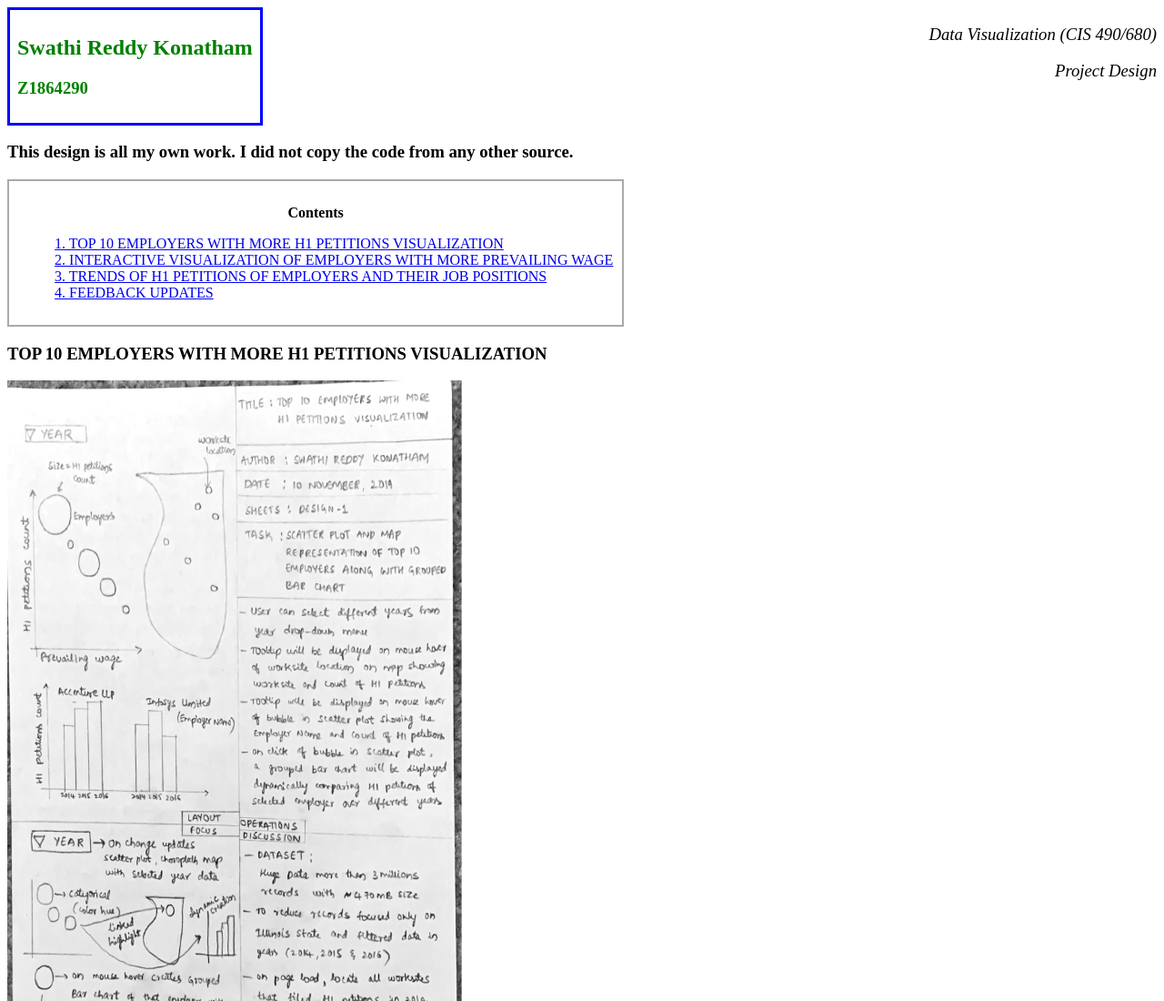
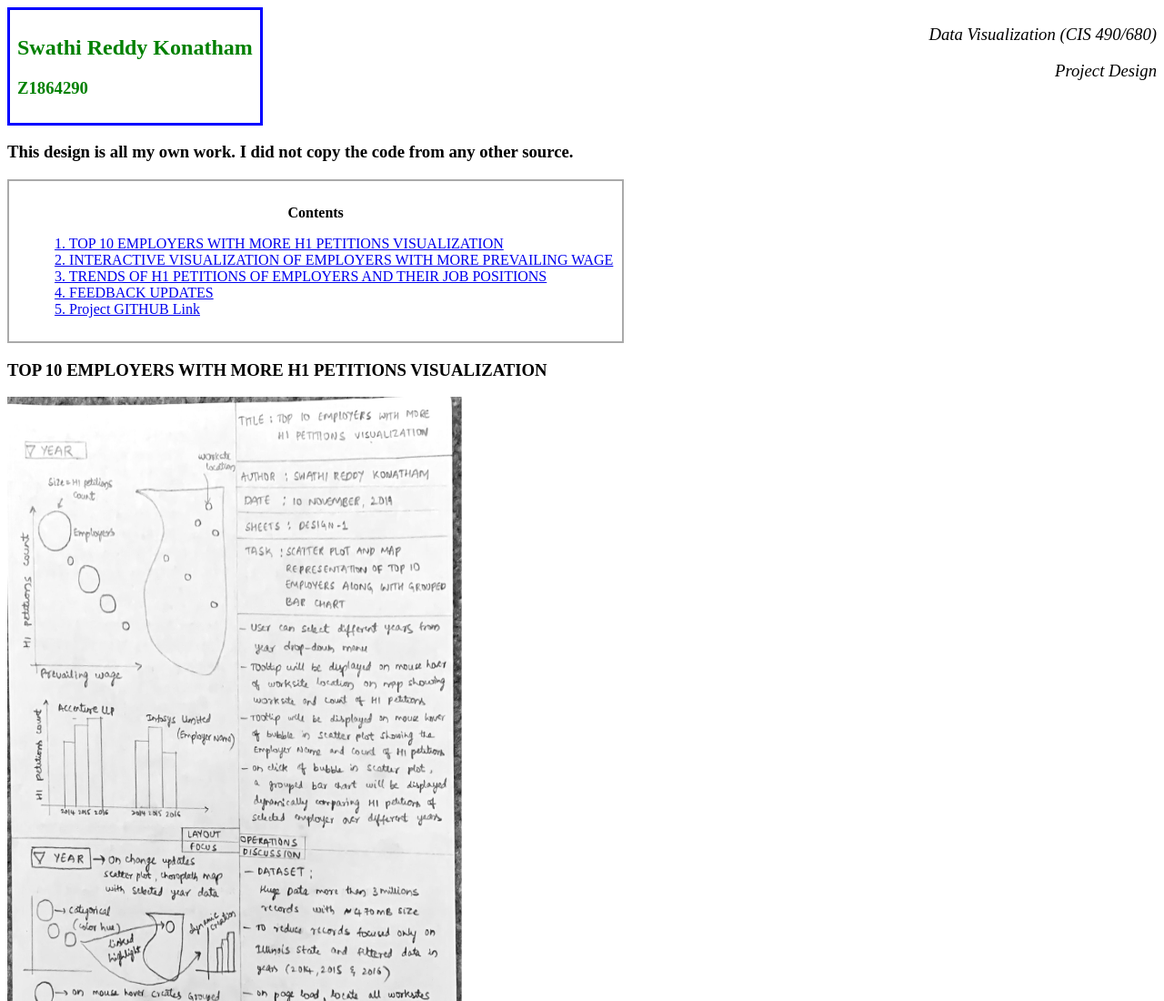
Before and after one commit to swathikonatham/DataVisualizationProject, a plain HTML site: page design.html in a window 1280 px wide. Shown: the top 1100 px of the page at 91% size. Drawn offline with nearby package versions, Linux system fonts and the light colour scheme.

Commit message:
Update design.html

```diff
--- a/design.html
+++ b/design.html
@@ -44,6 +44,7 @@
             </li>
             <li><a href="#design_3">3. TRENDS OF H1 PETITIONS OF EMPLOYERS AND THEIR JOB POSITIONS</a></li>
             <li><a href="#feedback">4. FEEDBACK UPDATES</a></li>
+            <li><a href="#gitHubLink">5. Project GITHUB Link</a></li>
         </ul>
     </div>
 
```
